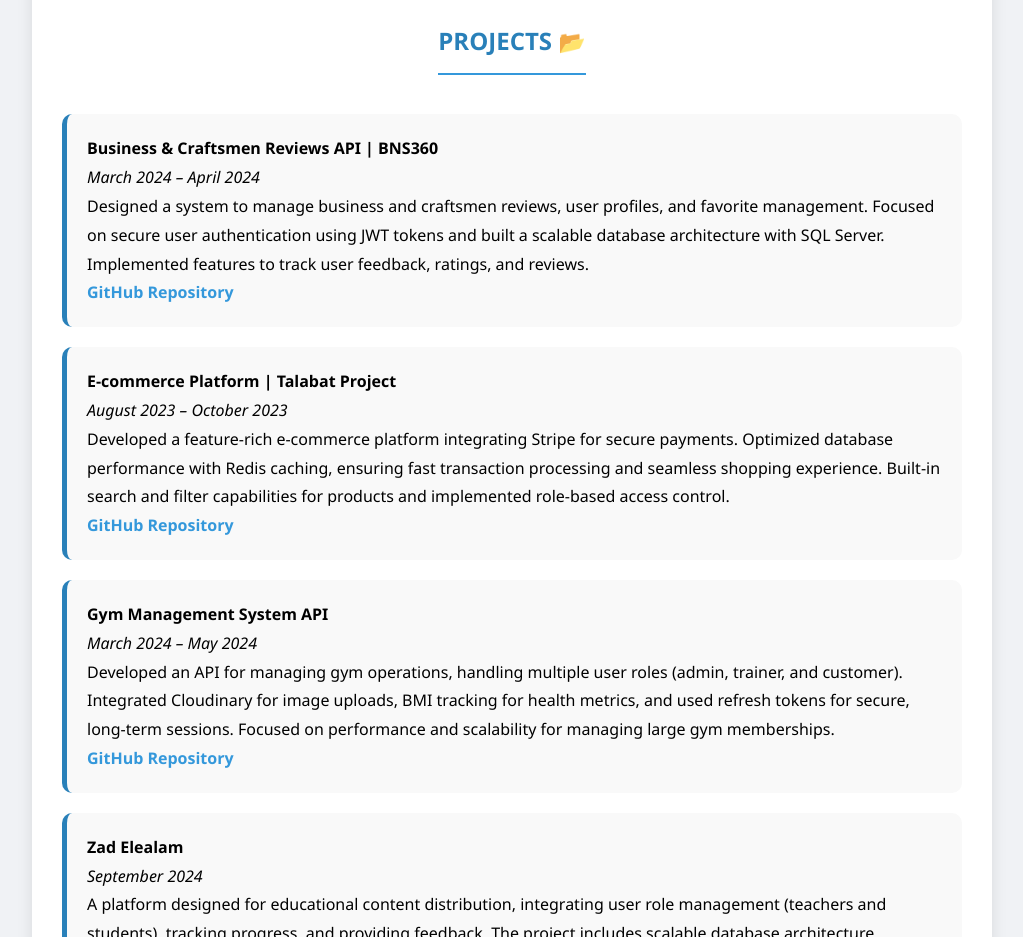
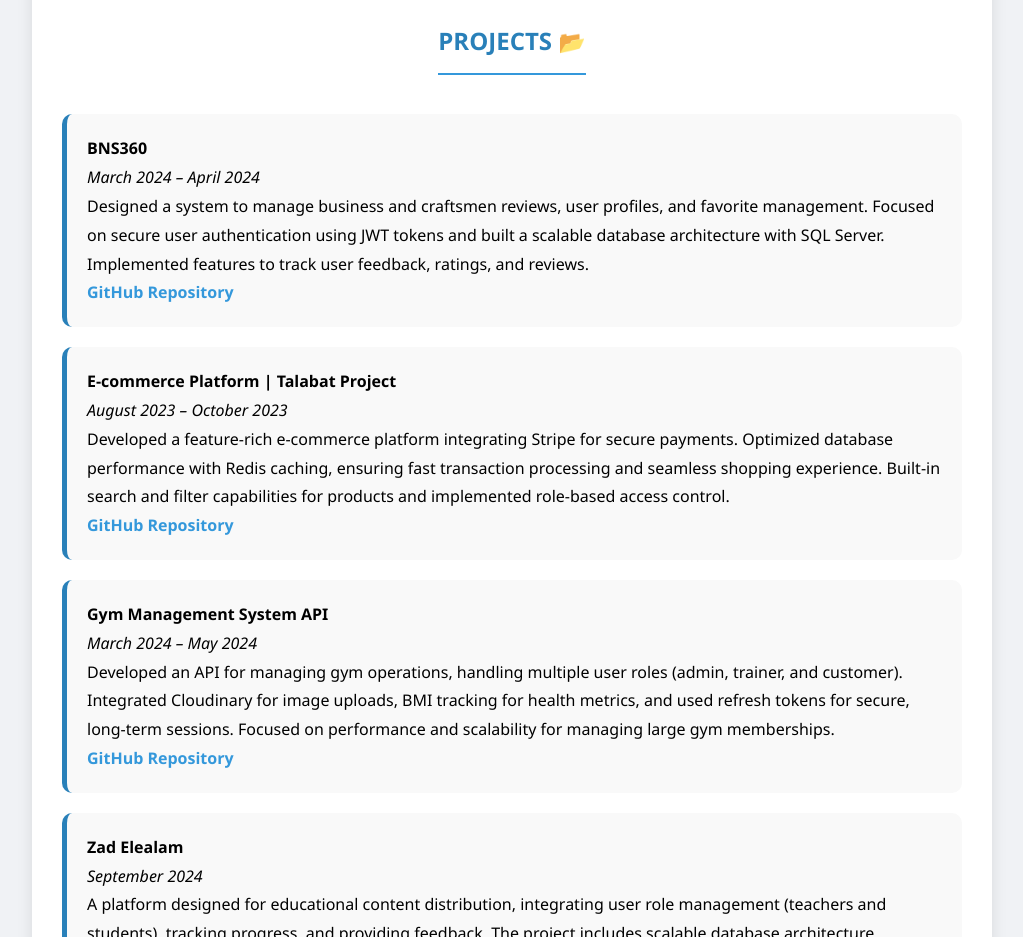
Before and after one commit to uosefahmed22/uosefahmed22.github.io, a plain HTML site: page index.html in a window 1280 px wide. Shown: the part 2060-2997 px from the top of the page, without its empty margins (128-1151 px from the left). Drawn offline with Linux system fonts and the light colour scheme.

Commit message:
Update index.html

```diff
--- a/index.html
+++ b/index.html
@@ -83,7 +83,7 @@
 
 <h2 class="section-title">Projects <span class="emoji">📂</span></h2>
 <div class="project">
-    <strong>Business & Craftsmen Reviews API | BNS360</strong><br>
+    <strong>BNS360</strong><br>
     <em>March 2024 – April 2024</em><br>
     Designed a system to manage business and craftsmen reviews, user profiles, and favorite management. Focused on secure user authentication using JWT tokens and built a scalable database architecture with SQL Server. Implemented features to track user feedback, ratings, and reviews.<br>
     <a href="https://github.com/uosefahmed22/BNS360" target="_blank">GitHub Repository</a>
```
